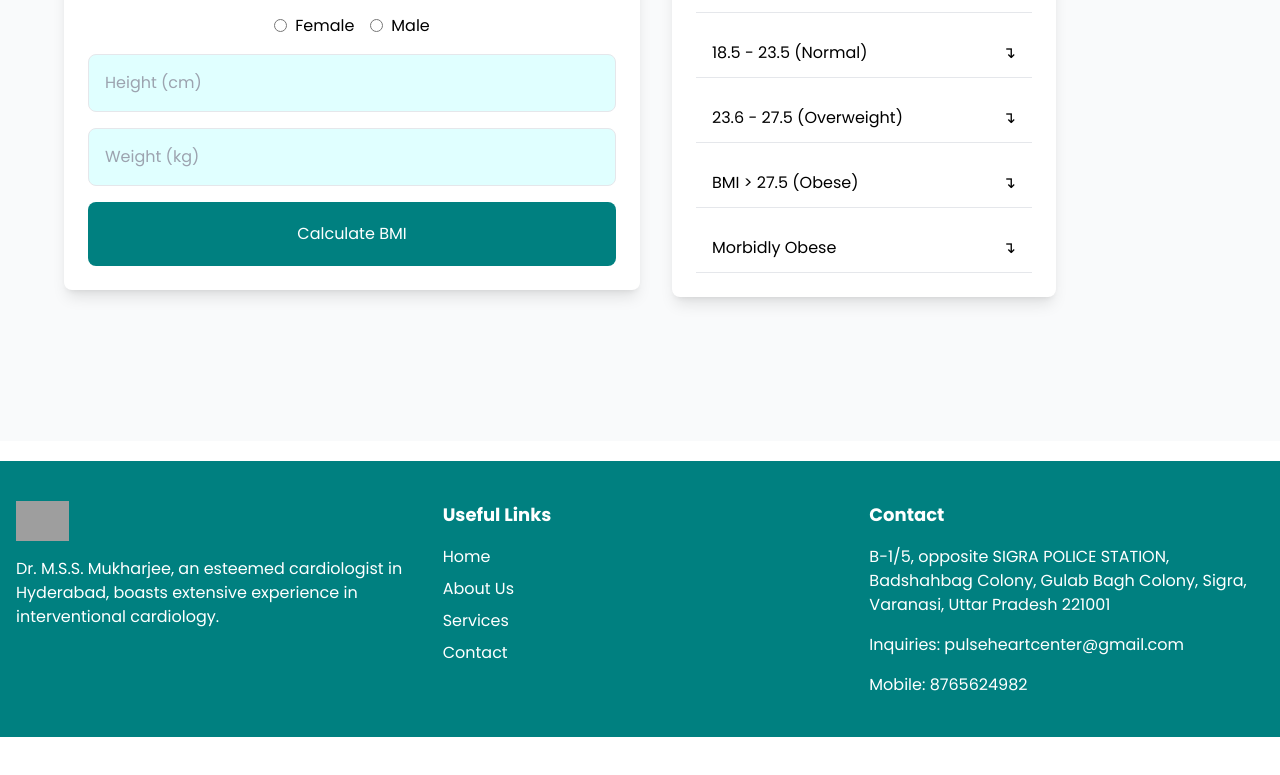
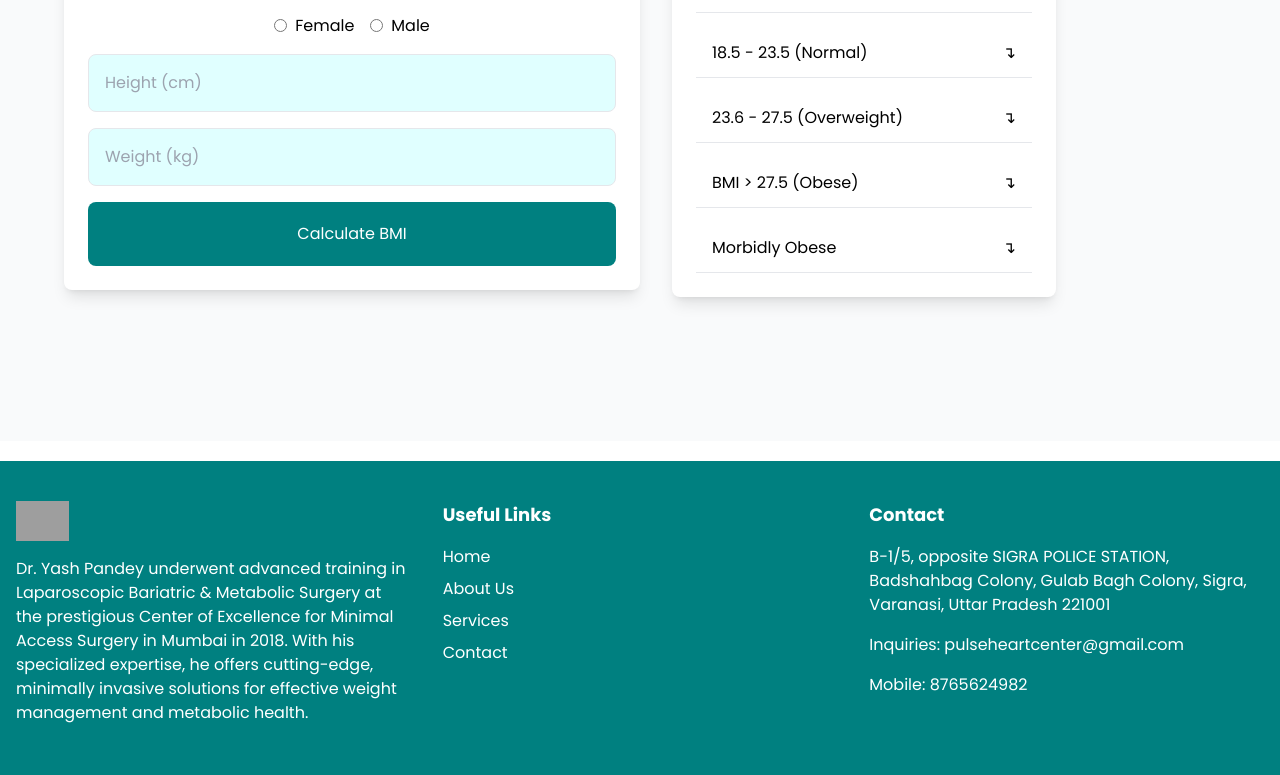
Before and after one commit to Ntechzy/doctor-yash-portfolio, a Next.js app: page / in a window 1280 px wide. Shown: the part 7844-8619 px from the top of the page. Before the commit the page ends 8581 px from the top, so only its background shows below. Built offline with nearby package versions, Linux system fonts and the light colour scheme; grey boxes are pictures that could not be loaded.

Commit message:
change footer

```diff
--- a/src/components/ui/Footer.jsx
+++ b/src/components/ui/Footer.jsx
@@ -8,8 +8,7 @@ const Footer = () => {
             <img src="/logo.png" alt="Logo" className="h-10" /> {/* Replace with your logo */}
           </div>
           <p>
-            Dr. M.S.S. Mukharjee, an esteemed cardiologist in Hyderabad, boasts
-            extensive experience in interventional cardiology.
+          Dr. Yash Pandey underwent advanced training in Laparoscopic Bariatric & Metabolic Surgery at the prestigious Center of Excellence for Minimal Access Surgery in Mumbai in 2018. With his specialized expertise, he offers cutting-edge, minimally invasive solutions for effective weight management and metabolic health.
           </p>
           <div className="flex space-x-4 mt-4">
             {/* Social Media Links */}
```
